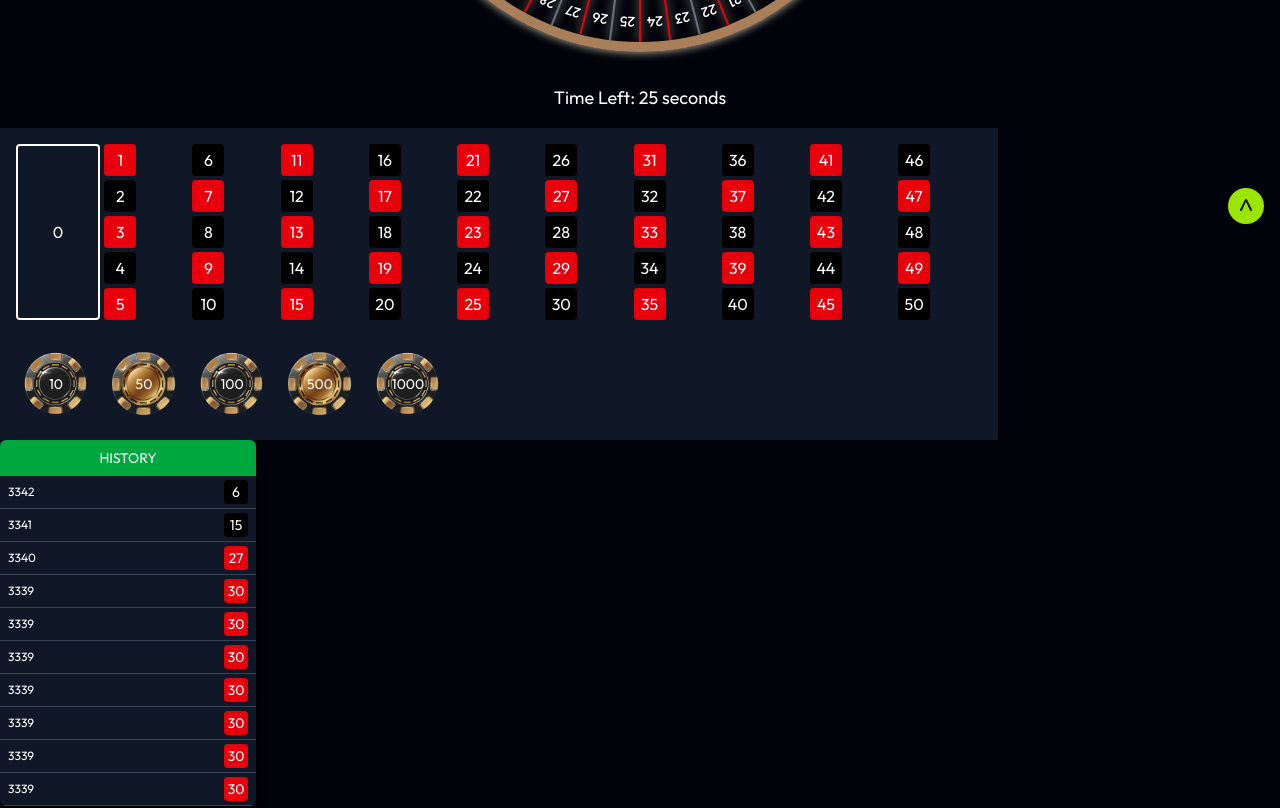
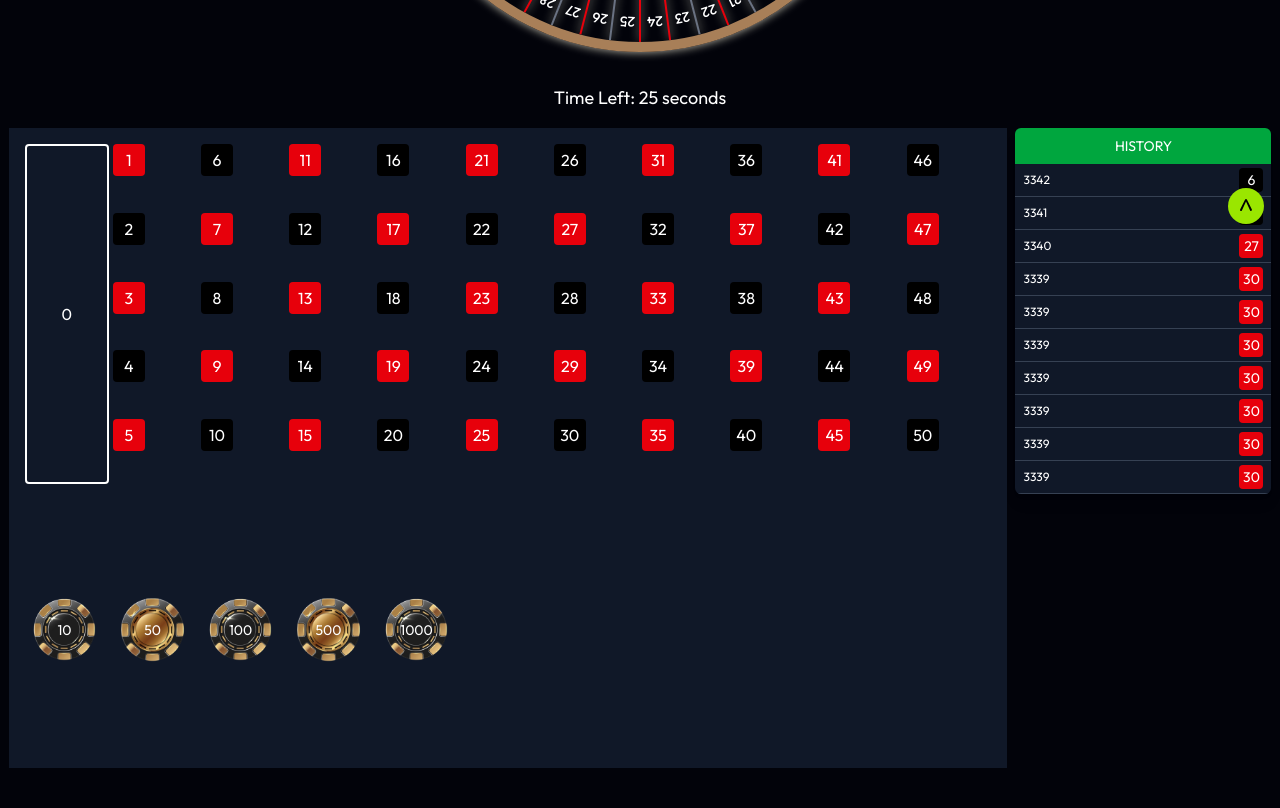
Before and after one commit to aryanrao001/betapp, a React (Vite) app: page /spinwheel in a window 1280 px wide. Shown: the part 560-1368 px from the top of the page. Built offline with nearby package versions, Linux system fonts and the light colour scheme.

Commit message:
completion2

```diff
--- a/src/pages/SpinWheel.jsx
+++ b/src/pages/SpinWheel.jsx
@@ -206,7 +206,7 @@ const handleSpinClick = async () => {
       {/* {result && <ResultPopup />} */}
 
       {/* Betting Board */}
-      <div className=" w-full h-[80vh] flex flex-col  justify-evenly ">
+      <div className=" w-full h-[80vh] flex flex-col md:flex-row  justify-evenly ">
         <div className="bg-gray-900 relative p-4 w-full md:w-[78%] grid gap-2" >
           { bettingClosed && (
             <div className="w-full h-full z-50 bg-[#00000094] absolute top-0 flex justify-center items-center " >
```
